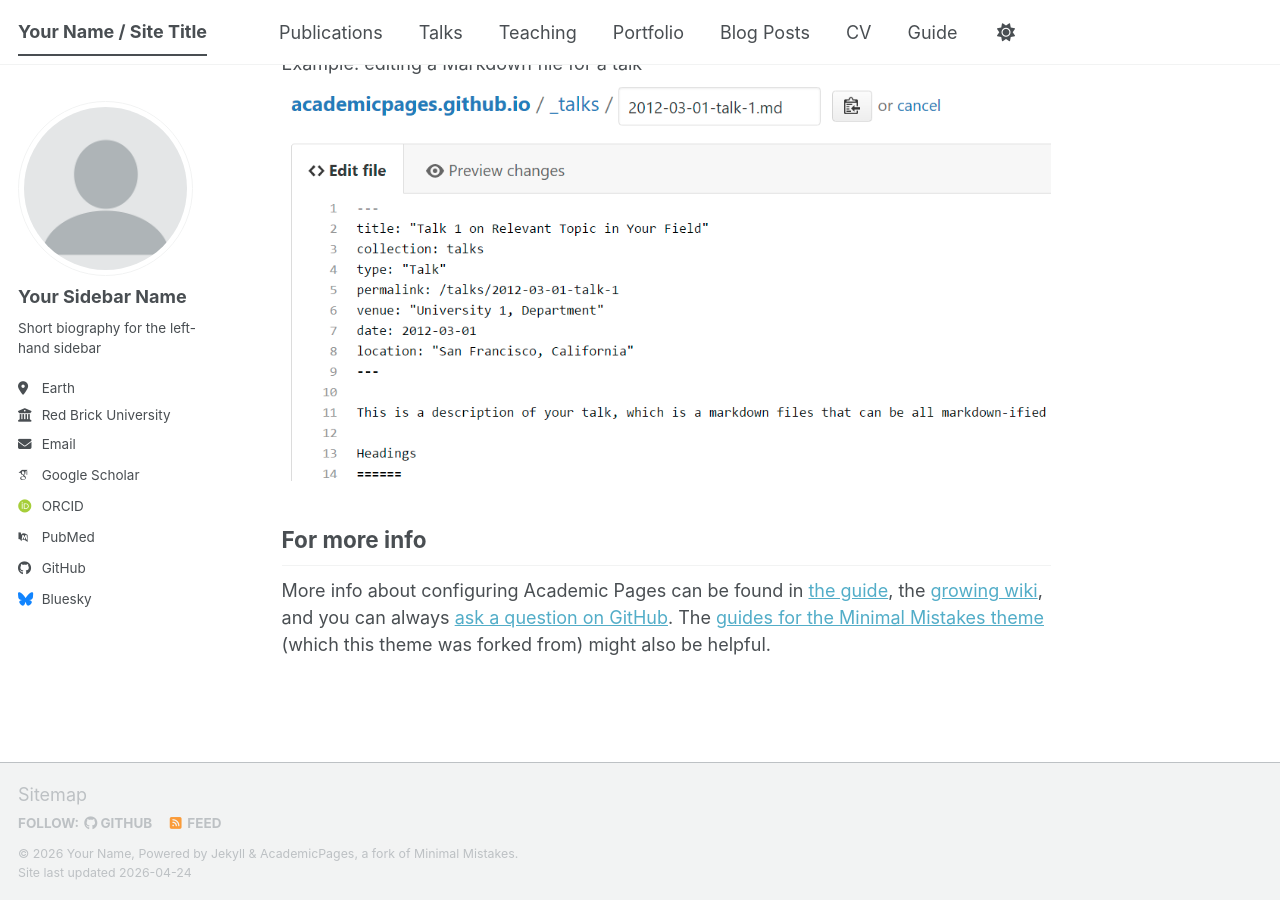
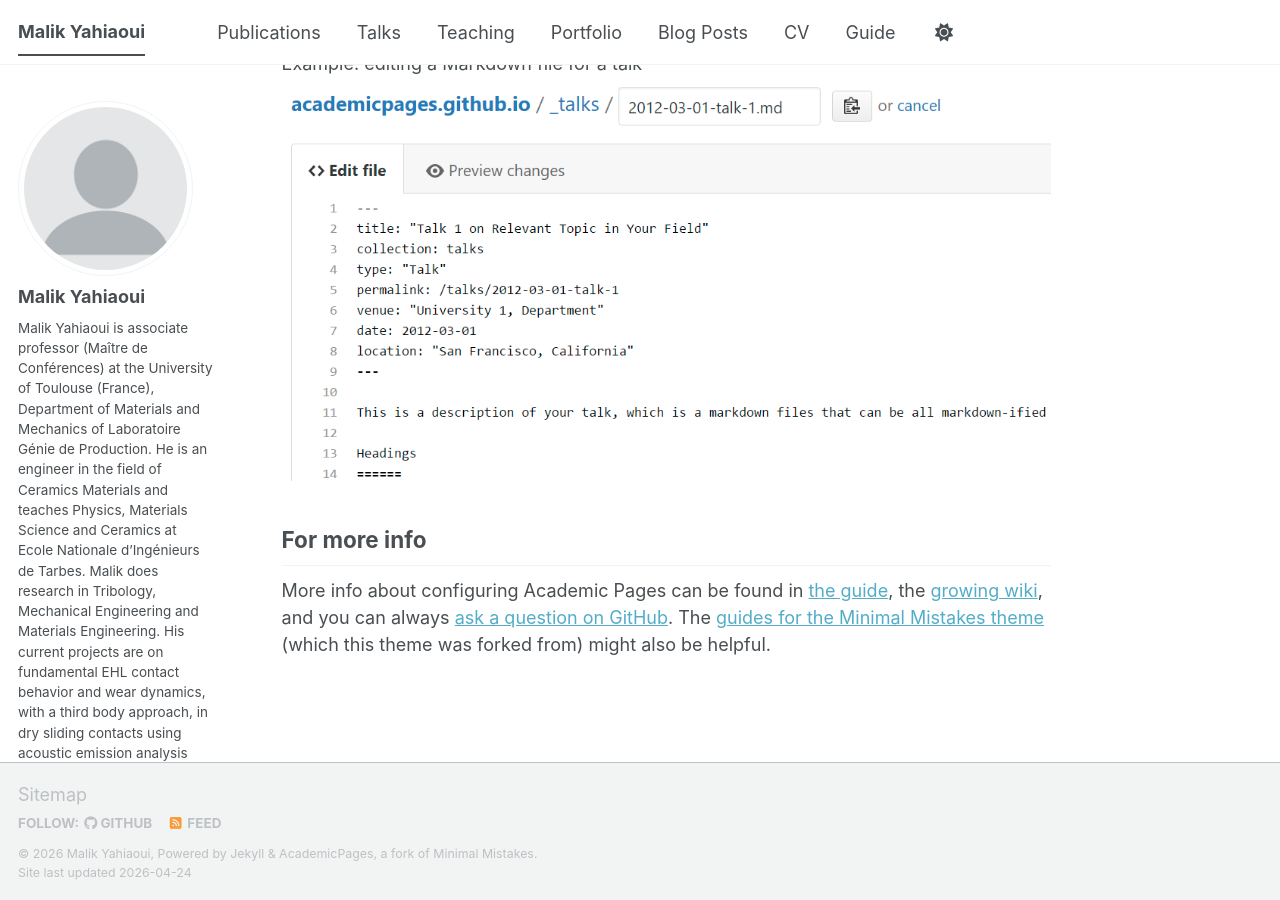
Before and after one commit to mlkyh/mlkyh.github.io, a Jekyll site: the page built from _pages/about.md, in a window 1280 px wide and 900 px high, scrolled down 2720 px. Built offline with Jekyll 4.4.1, drawn with Linux system fonts in a browser that asks for light colours; some web fonts are replaced; a script bundle is joined from its source files by our own code; library files that are not in the unit come from our copies.

Commit message:
Update _config.yml

```diff
--- a/_config.yml
+++ b/_config.yml
@@ -9,9 +9,9 @@
 # Basic Site Settings
 locale                   : "en-US"
 site_theme               : "default" # The available themes options are "default", "air", "sunrise", "mint", "dirt" and "contrast"
-title                    : "Your Name / Site Title"
+title                    : "Malik Yahiaoui"
 title_separator          : "-"
-name                     : &name "Your Name"
+name                     : &name "Malik Yahiaoui"
 description              : &description "Your Name's academic portfolio"   # Update this with a general description of your site, this is the default if not overridden by a page
 url                      : "https://mlkyh.github.io" # The base hostname & protocol for your site e.g. "https://[your GitHub username].github.io",
                                                            # or if you already have some other page hosted on Github then use "https://[your GitHub username].github.io/[Your Repo Name]"
@@ -24,24 +24,24 @@ repository               : "mlkyh/mlkyh.github.io"
 author:
   # Biographic information
   avatar           : "profile.png"
-  name             : "Your Sidebar Name"
+  name             : "Malik Yahiaoui"
   pronouns         : # example: "she/her"
-  bio              : "Short biography for the left-hand sidebar"
-  location         : "Earth"
-  employer         : "Red Brick University"
+  bio              : "Malik Yahiaoui is associate professor (Maître de Conférences) at the University of Toulouse (France), Department of Materials and Mechanics of Laboratoire Génie de Production. He is an engineer in the field of Ceramics Materials and teaches Physics, Materials Science and Ceramics at Ecole Nationale d’Ingénieurs de Tarbes. Malik does research in Tribology, Mechanical Engineering and Materials Engineering. His current projects are on fundamental EHL contact behavior and wear dynamics, with a third body approach, in dry sliding contacts using acoustic emission analysis and real-time observation of sliding interfaces."
+  location         : "Tarbes"
+  employer         : "Université de Technologie Tarbes Occitanie Pyrénées"
   uri              : # URL
-  email            : "none@example.org"
+  email            : "malik.yahiaoui@uttop.fr"
 
   # Academic websites
   academia         : # URL
   arxiv            : # URL - Update with the correct link to your profile
-  googlescholar    : "https://scholar.google.com/citations?user=PS_CX0AAAAAJ"
+  googlescholar    : "https://scholar.google.fr/citations?user=s2F96ssAAAAJ&hl=fr"
   inspire-hep      : # URL
   impactstory      : # URL
-  orcid            : "https://orcid.org/yourorcidurl"
+  orcid            : "https://orcid.org/0000-0002-4798-5439"
   semantic         : # URL
   ssrn             : # URL
-  pubmed           : "https://www.ncbi.nlm.nih.gov/pubmed/?term=john+snow"
+  pubmed           : #
   researchgate     : # URL
   scopus           : # URL
   zotero           : # URL
@@ -51,13 +51,13 @@ author:
   bitbucket        : # Username - Update with your username on the site
   codepen          : # Username
   dribbble         : # Username
-  github           : "academicpages"
+  github           : "https://github.com/mlkyh"
   kaggle           : # Username
   stackoverflow    : # User number or user number and name (i.e., use "1" or "1/jeff-atwood")
 
   # Social media
   artstation       : # Username
-  bluesky          : "bsky.app" # Replace this with you Bluesky username
+  bluesky          : #"bsky.app" # Replace this with you Bluesky username
   facebook         : # Username
   flickr           : # Username
   foursquare       : # Username
```
